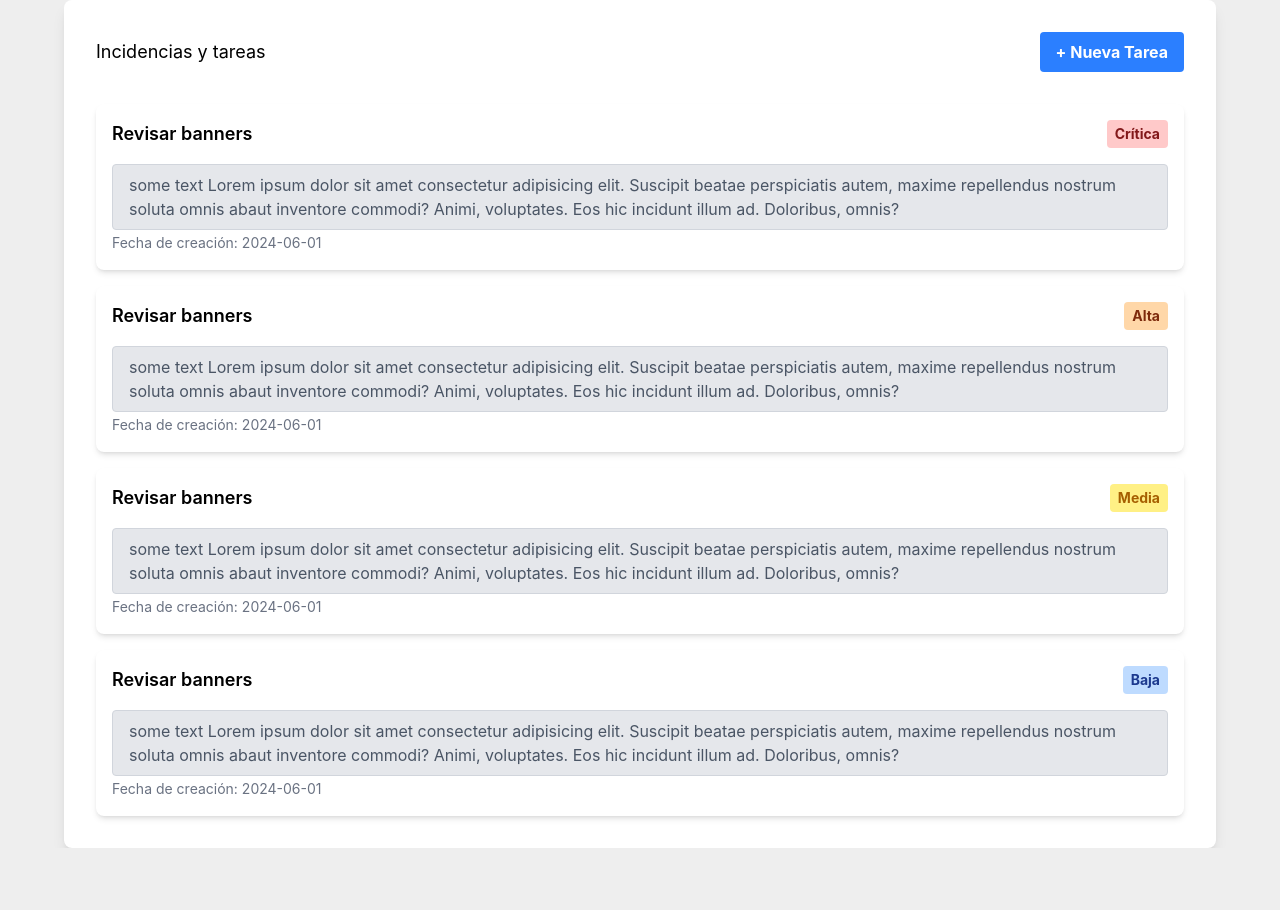
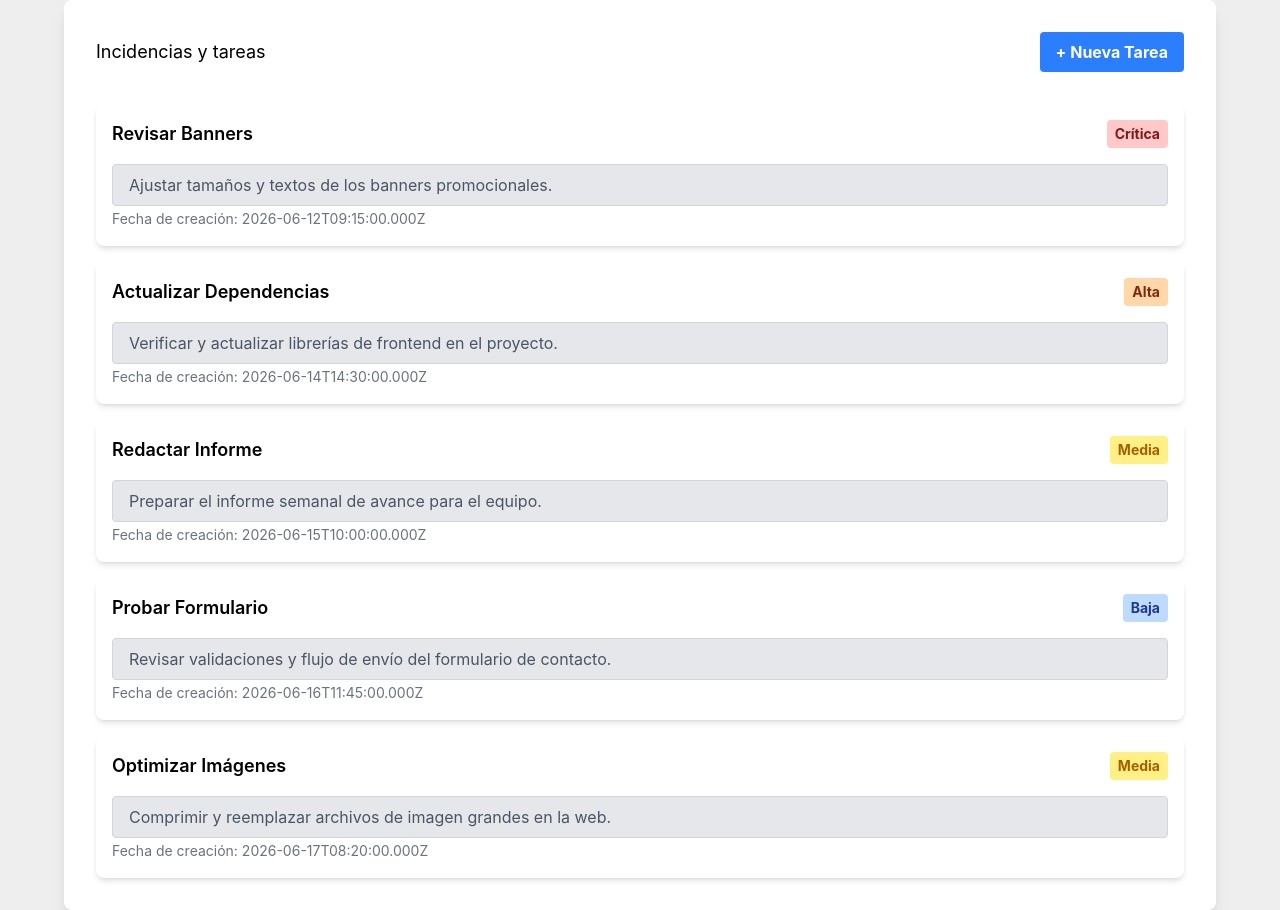
Before and after one commit to RickBm400/task-manager, a React (Vite) app in the folder apps/web/: page / in a window 1280 px wide. Before the commit the page ends 848 px from the top, so only its background shows below. Built offline with nearby package versions, Linux system fonts and the light colour scheme.

Commit message:
feat: reactive task card component from Task array

```diff
--- a/apps/web/src/App.tsx
+++ b/apps/web/src/App.tsx
@@ -1,5 +1,7 @@
+import type { Task } from "@repo/task-manager-types";
 import Button from "./components/Button";
 import TaskCard from "./components/TaskCard.component";
+import { TaskExamples } from "./constants/tasks";
 
 export function App() {
   return (
@@ -10,10 +12,9 @@ export function App() {
           <Button>+ Nueva Tarea</Button>
         </div>
         <section id="task-list" className="w-full mt-8 space-y-4">
-          <TaskCard priority="CRITIC" />
-          <TaskCard priority="HIGH" />
-          <TaskCard priority="MEDIUM" />
-          <TaskCard priority="LOW" />
+          {TaskExamples.map((task: Task) => (
+            <TaskCard task={task} />
+          ))}
         </section>
       </div>
     </div>
--- a/apps/web/src/components/TaskCard.component.tsx
+++ b/apps/web/src/components/TaskCard.component.tsx
@@ -1,24 +1,22 @@
 import PriorityBadge from "./PriorityBadge";
-import type { Priority } from "@repo/task-manager-types";
+import type { Task } from "@repo/task-manager-types";
 
-export default function TaskCard(props: { priority: Priority }) {
+export default function TaskCard(props: { task: Task }) {
   return (
     <div className="bg-white p-4 rounded-lg shadow-md">
       <div className="flex justify-between items-center">
-        <h3 className="text-lg font-semibold">Revisar banners</h3>
-        <PriorityBadge priority={props.priority}></PriorityBadge>
+        <h3 className="text-lg font-semibold">{props.task.title}</h3>
+        <PriorityBadge priority={props.task.priority}></PriorityBadge>
       </div>
 
       <div className="w-full bg-gray-200 rounded border border-gray-300 mt-4 px-4 py-2">
         <span className="text-gray-600 break-after-all">
-          some text Lorem ipsum dolor sit amet consectetur adipisicing elit.
-          Suscipit beatae perspiciatis autem, maxime repellendus nostrum soluta
-          omnis abaut inventore commodi? Animi, voluptates. Eos hic incidunt
-          illum ad. Doloribus, omnis?
+          {props.task.description}
         </span>
       </div>
       <span className="text-sm text-gray-500">
-        Fecha de creación: 2024-06-01
+        {/* TODO: Implement moment ts for parse dates */}
+        Fecha de creación: {props.task.createdAt.toISOString()}
       </span>
     </div>
   );
--- /dev/null
+++ b/apps/web/src/constants/tasks.ts
@@ -0,0 +1,35 @@
+import type { Task } from "@repo/task-manager-types";
+
+export const TaskExamples: Task[] = [
+  {
+    title: "Revisar Banners",
+    description: "Ajustar tamaños y textos de los banners promocionales.",
+    createdAt: new Date("2026-06-12T09:15:00Z"),
+    priority: "CRITIC",
+  },
+  {
+    title: "Actualizar Dependencias",
+    description: "Verificar y actualizar librerías de frontend en el proyecto.",
+    createdAt: new Date("2026-06-14T14:30:00Z"),
+    priority: "HIGH",
+  },
+  {
+    title: "Redactar Informe",
+    description: "Preparar el informe semanal de avance para el equipo.",
+    createdAt: new Date("2026-06-15T10:00:00Z"),
+    priority: "MEDIUM",
+  },
+  {
+    title: "Probar Formulario",
+    description:
+      "Revisar validaciones y flujo de envío del formulario de contacto.",
+    createdAt: new Date("2026-06-16T11:45:00Z"),
+    priority: "LOW",
+  },
+  {
+    title: "Optimizar Imágenes",
+    description: "Comprimir y reemplazar archivos de imagen grandes en la web.",
+    createdAt: new Date("2026-06-17T08:20:00Z"),
+    priority: "MEDIUM",
+  },
+];
--- a/apps/web/src/types/Task.types.tsx
+++ /dev/null
@@ -1 +0,0 @@
-export type Priority = "CRITIC" | "HIGH" | "MEDIUM" | "LOW";
```
Also changed, not shown: apps/web/src/types/index.tsx (added).
